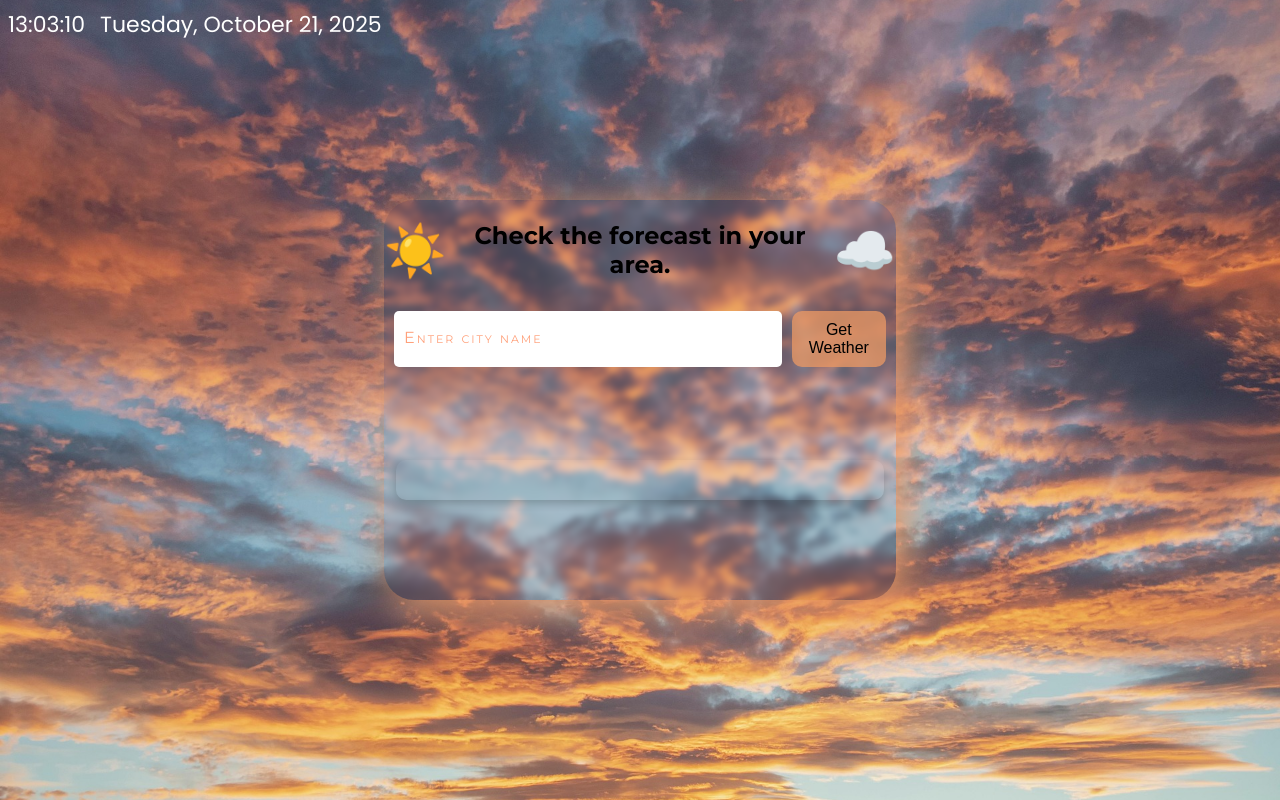
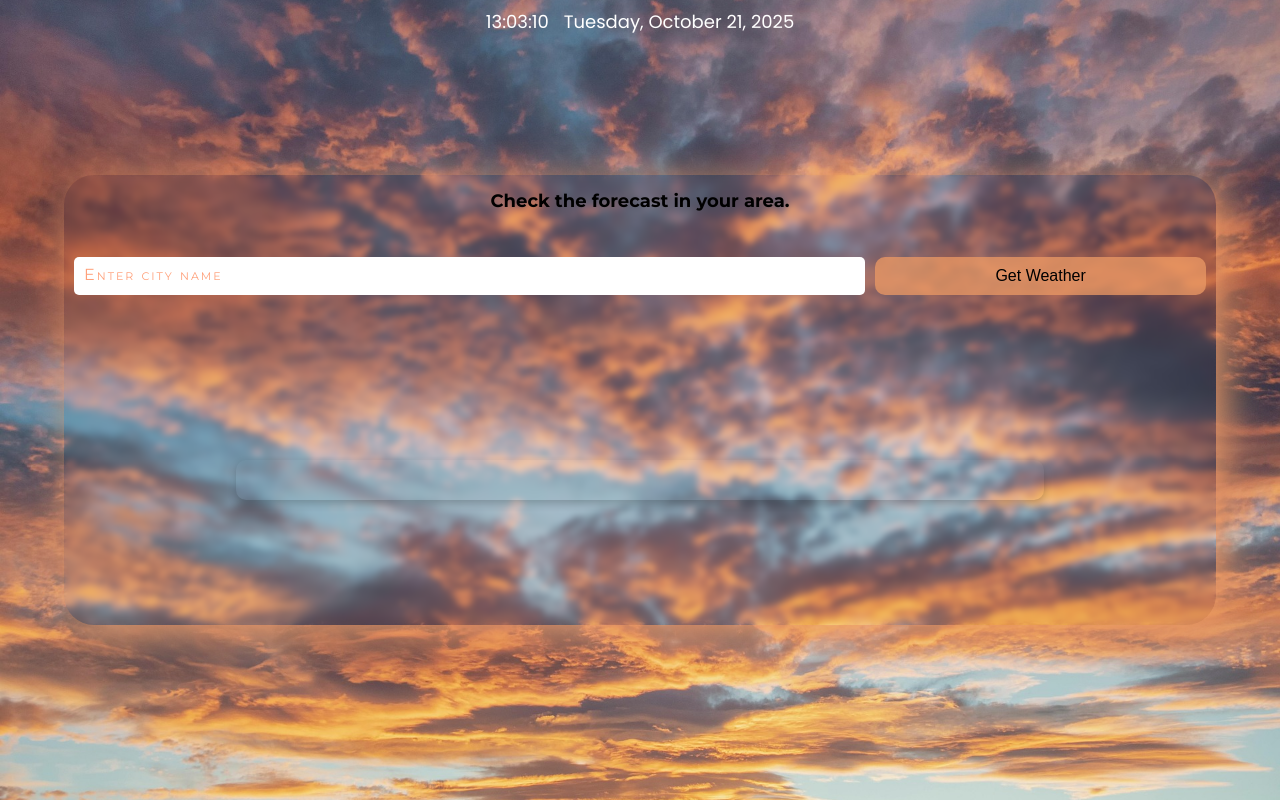
Before and after one commit to JS-Learning-Path/JS-Web, a website: page Weather app/index.html in a window 1280 px wide. Drawn offline with Linux system fonts and the light colour scheme; a web font is replaced by a local one.

Commit message:
Refactor weather app UI: simplify heading, add Enter key functionality, and implement responsive design with Bootstrap

```diff
--- a/Weather app/index.html
+++ b/Weather app/index.html
@@ -14,7 +14,7 @@
         <span id="date"></span>
     </span>
     <div class="container">
-        <h2><span class="sun">☀️</span>Check the forecast in your area. <span class="cloud">☁️</span></h2>
+        <h2>Check the forecast in your area.</h2>
         <div class="input-btn">
             <input type="text" id="cityInput" placeholder="Enter city name">
             <button id="getWeatherBtn">Get Weather</button>
--- a/Weather app/index.js
+++ b/Weather app/index.js
@@ -16,6 +16,7 @@ const loading = document.querySelector(".spinner");
 const clock = document.querySelector(".clock");
 const time = document.querySelector("#time");
 const date = document.querySelector("#date");
+const enter = document.querySelector("Enter");
 
 time.innerHTML = new Date().toLocaleString("en-US", {
   hour: "2-digit",
@@ -47,4 +48,13 @@ checkBtn.addEventListener("click", () => {
             `;
     }, 1000);
   }
+  if (!weatherData[selectedCity]) {
+    weatherResult.innerHTML = `<p>No data available for ${selectedCity}.</p>`;
+  }
 });
+
+citySelect.addEventListener("keypress", (e) => {
+  if (e.key === "Enter") {
+    checkBtn.click();
+  }
+});
--- a/Weather app/style.css
+++ b/Weather app/style.css
@@ -26,12 +26,6 @@ h2 {
   box-shadow: 10px 10px 40px rgb(233, 152, 101);
   border-radius: 30px;
   height: 400px;
-}
-.cloud {
-  font-size: 50px;
-}
-.sun {
-  font-size: 50px;
 }
 .spinner {
   border: 3px solid rgba(36, 28, 8, 0.3);
@@ -117,3 +111,96 @@ h2 {
   font-family: "Poppins", sans-serif;
   text-align: center;
 }
+@media (min-width: 1024px) {
+  .container {
+    width: 40%;
+  }
+
+  .weatherResult {
+    width: 35%;
+  }
+
+  .clock {
+    font-size: 22px;
+  }
+}
+@media (min-width: 1024px) {
+  .container {
+    width: 40%;
+  }
+
+  .weatherResult {
+    width: 35%;
+  }
+
+  .clock {
+    font-size: 22px;
+  }
+}
+@media (min-width: 768px) {
+  .container {
+    width: 80%;
+  }
+
+  .input-btn {
+    flex-direction: row;
+  }
+
+  #cityInput {
+    width: 70%;
+  }
+
+  #getWeatherBtn {
+    width: 30%;
+  }
+
+  .weatherResult {
+    width: 70%;
+    flex-direction: row;
+    font-size: 14px;
+  }
+
+  .clock {
+    font-size: 20px;
+    flex-direction: row;
+    gap: 15px;
+  }
+}
+@media (min-width: 450px) {
+  body {
+    display: flex;
+    flex-direction: column;
+    align-items: center;
+  }
+  .clock {
+    font-size: 18px;
+  }
+  .container {
+    display: flex;
+    flex-direction: column;
+    width: 90%;
+    height: 450px;
+  }
+  h2 {
+    font-size: 18px;
+  }
+  .input-btn {
+    /* outline: 1px solid black; */
+    display: flex;
+    flex-direction: row;
+  }
+  .spinner {
+    left: 45%;
+    top: 65%;
+  }
+  .weatherResult {
+    /* outline:1px solid black; */
+    display: inline;
+    text-align: center;
+    width: 60%;
+    top: 60%;
+    flex-direction: row;
+    font-size: 14px;
+    gap: 10px;
+  }
+}
```
Also changed, not shown: package.json (added, +23 -0 lines), 1 other file.
